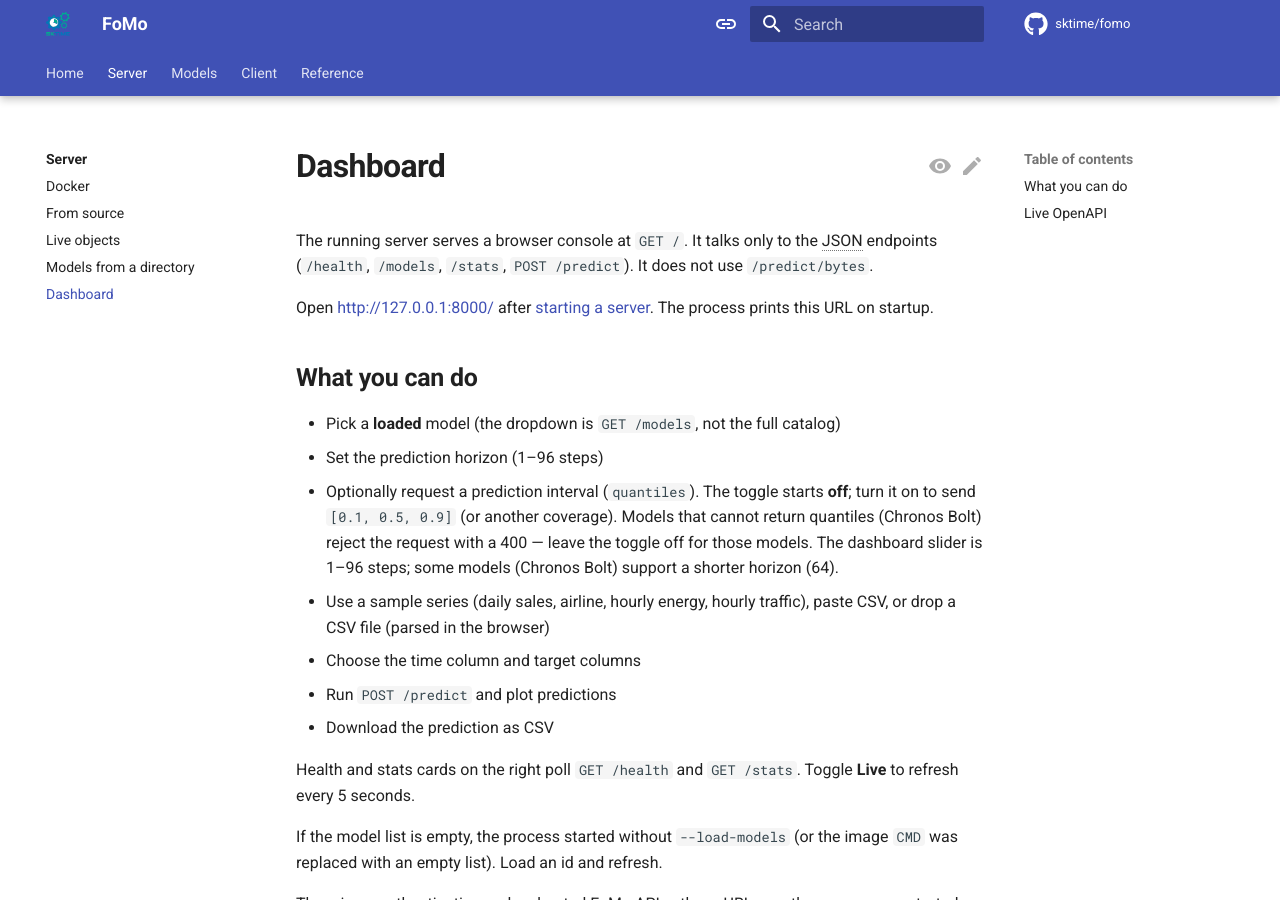
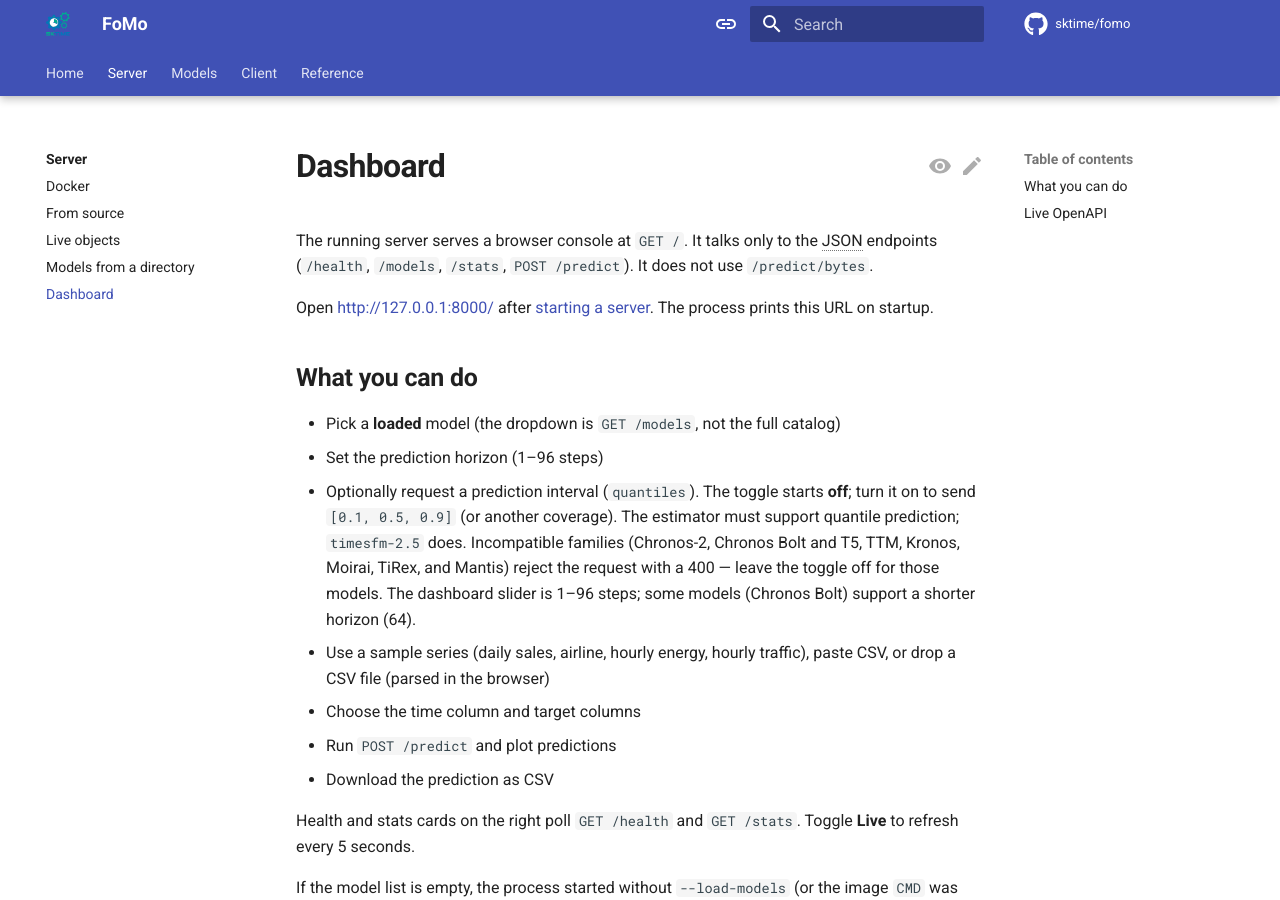
Before and after one commit to sktime/tserve, an MkDocs documentation site: the page built from docs/server/dashboard.md, in a window 1280 px wide and 900 px high. Built offline with MkDocs 1.6.1 and Material for MkDocs 9.7.7, drawn with Linux system fonts in a browser that asks for light colours; comment, search, counter and statistics services are not loaded.

Commit message:
update dashboard.md

```diff
--- a/docs/server/dashboard.md
+++ b/docs/server/dashboard.md
@@ -8,7 +8,7 @@ Open [http://127.0.0.1:8000/](http://127.0.0.1:8000/) after [starting a server](
 
 - Pick a **loaded** model (the dropdown is `GET /models`, not the full catalog)
 - Set the prediction horizon (1–96 steps)
-- Optionally request a prediction interval (`quantiles`). The toggle starts **off**; turn it on to send `[0.1, 0.5, 0.9]` (or another coverage). Models that cannot return quantiles (Chronos Bolt) reject the request with a 400 — leave the toggle off for those models. The dashboard slider is 1–96 steps; some models (Chronos Bolt) support a shorter horizon (64).
+- Optionally request a prediction interval (`quantiles`). The toggle starts **off**; turn it on to send `[0.1, 0.5, 0.9]` (or another coverage). The estimator must support quantile prediction; `timesfm-2.5` does. Incompatible families (Chronos-2, Chronos Bolt and T5, TTM, Kronos, Moirai, TiRex, and Mantis) reject the request with a 400 — leave the toggle off for those models. The dashboard slider is 1–96 steps; some models (Chronos Bolt) support a shorter horizon (64).
 - Use a sample series (daily sales, airline, hourly energy, hourly traffic), paste CSV, or drop a CSV file (parsed in the browser)
 - Choose the time column and target columns
 - Run `POST /predict` and plot predictions
```
